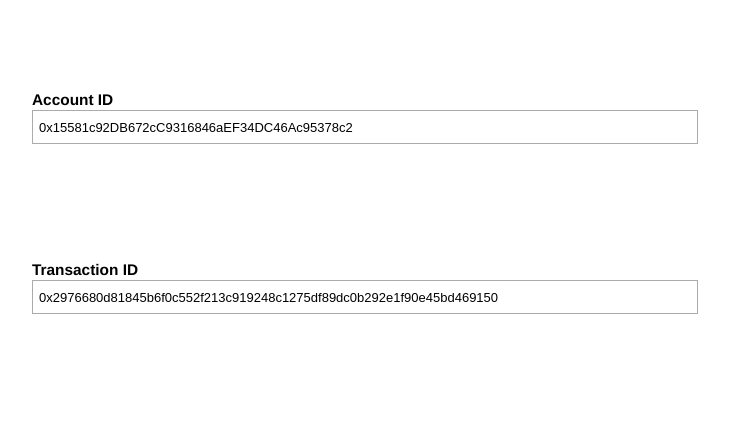
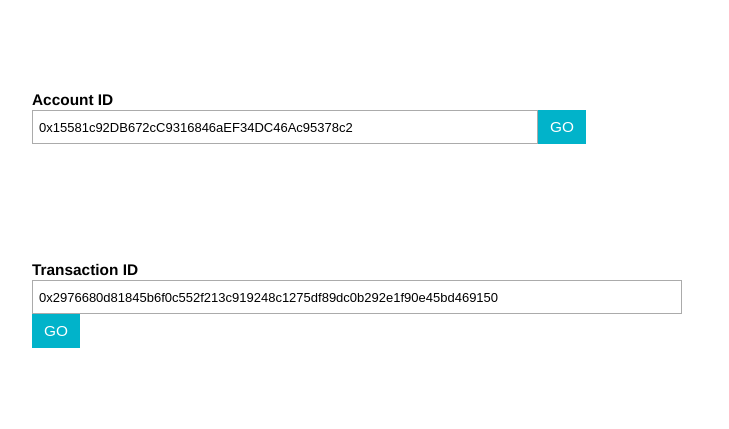
Before and after one commit to sampullman/dapp-test, a Flask app: page / in a window 1280 px wide. Shown: the top 429 px of the page, without its empty margins (268-997 px from the left). Run offline with Flask 2, Linux system fonts and the light colour scheme; some libraries are stand-ins or nearby versions.

Commit message:
Add go button for input forms

```diff
--- a/browser/static/css/browser.css
+++ b/browser/static/css/browser.css
@@ -34,16 +34,23 @@ body {
     background-color: white;
 }
 
+form {
+    position: relative;
+    height: 34px;
+}
+
 input:-webkit-autofill {
     -webkit-box-shadow: 0 0 0px 1000px white inset;
 }
 
 input {
     border: 1px solid #ABABAB;
-    height: 30px;
+    height: 100%;
     padding-left: 6px;
     font-size: 13px;
     outline: none;
+    box-sizing: border-box;
+    float: left;
 }
 
 input:focus, textarea:focus {
@@ -53,6 +60,18 @@ input:focus, textarea:focus {
 textarea {
     outline: none;
     border: 1px solid #999999;
+}
+
+.go {
+    width: 48px;
+    height: 100%;
+    font-size: 1.1em;
+    color: white;
+    background: none;
+    background-color: #01B3CA;
+    outline: none;
+    border: none;
+    float: left;
 }
 
 .eth_convert {
--- a/browser/templates/browser.html
+++ b/browser/templates/browser.html
@@ -33,14 +33,16 @@
         <div class="query_block">
             <div class="query_title">Account ID</div>
             <form id="account" action="/api/account/" method="POST">
-                <input type="text" name="id" size="80" value="0x15581c92DB672cC9316846aEF34DC46Ac95378c2" />
+                <input type="text" name="id" size="60" value="0x15581c92DB672cC9316846aEF34DC46Ac95378c2" />
+                <button class="go">GO</button>
             </form>
             <div class="read_result"></div>
         </div>
         <div class="query_block">
             <div class="query_title">Transaction ID</div>
             <form id="transaction" action="/api/transaction/" method="POST">
-                <input type="text" name="id" size="80" value="0x2976680d81845b6f0c552f213c919248c1275df89dc0b292e1f90e45bd469150" />
+                <input type="text" name="id" size="78" value="0x2976680d81845b6f0c552f213c919248c1275df89dc0b292e1f90e45bd469150" />
+                <button class="go">GO</button>
             </form>
             <div class="read_result"></div>
         </div>
```
